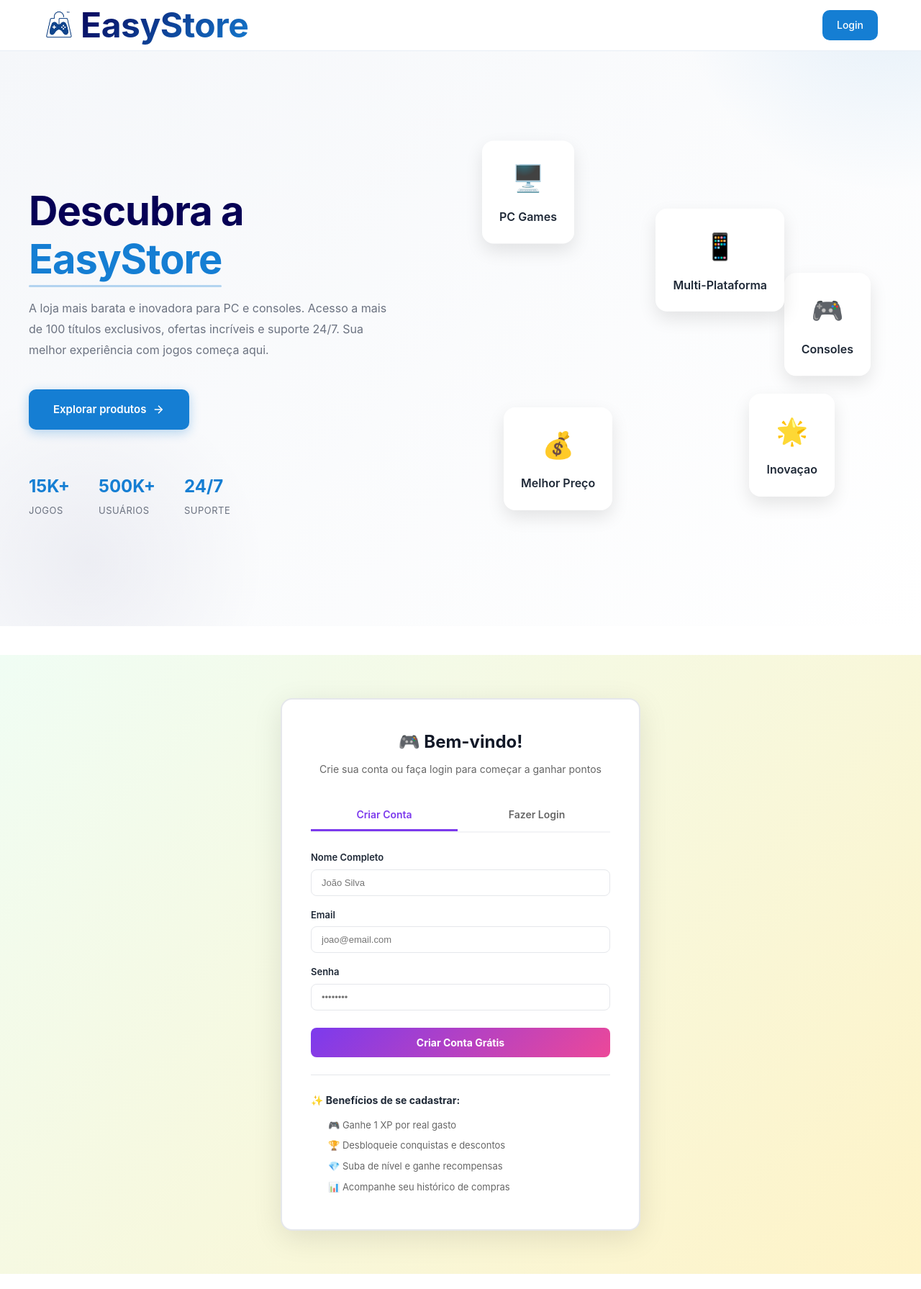
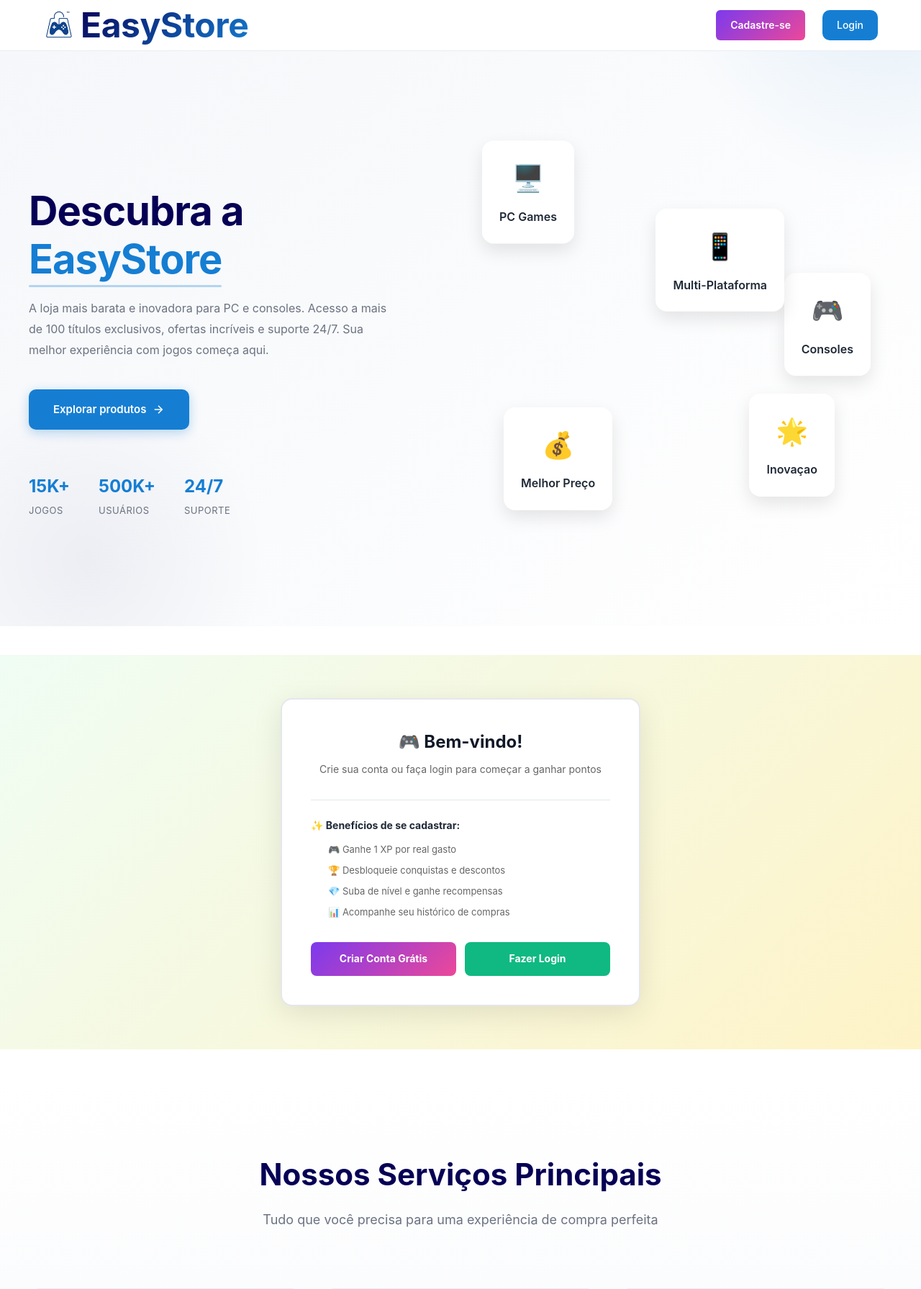
Before and after one commit to Easy-Store-Group/Gerenciamento-Estoque-Easy-Store, a FastAPI app: page / in a window 1280 px wide. Shown: the top 1791 px of the page at 72% size. Run offline with FastAPI, Linux system fonts and the light colour scheme.

Commit message:
feat: separate registration page with navbar button and clean homepage

```diff
--- a/app/templates/index.html
+++ b/app/templates/index.html
@@ -15,7 +15,8 @@
                 <span class="logo-text">EasyStore</span>
             </div>
             <div class="navbar-buttons">
-                <a href="/auth/login" class="nav-btn nav-signup">Login</a>
+                <a href="/auth/register" class="nav-btn nav-signup" style="background: linear-gradient(135deg, #7c3aed 0%, #ec4899 100%); color: white; padding: 10px 20px; border-radius: 6px; text-decoration: none; font-weight: 600;">Cadastre-se</a>
+                <a href="/auth/login" class="nav-btn nav-signup" style="margin-left: 12px;">Login</a>
             </div>
         </div>
     </nav>
@@ -95,41 +96,6 @@
                     <p>Crie sua conta ou faça login para começar a ganhar pontos</p>
                 </div>
 
-                <div class="auth-tabs">
-                    <button class="auth-tab active" onclick="switchTab('signup')">Criar Conta</button>
-                    <button class="auth-tab" onclick="switchTab('login')">Fazer Login</button>
-                </div>
-
-                <!-- Signup Form -->
-                <form id="signupForm" class="auth-form active" onsubmit="handleSignup(event)">
-                    <div class="form-group">
-                        <label>Nome Completo</label>
-                        <input type="text" id="signupName" required placeholder="João Silva">
-                    </div>
-                    <div class="form-group">
-                        <label>Email</label>
-                        <input type="email" id="signupEmail" required placeholder="joao@email.com">
-                    </div>
-                    <div class="form-group">
-                        <label>Senha</label>
-                        <input type="password" id="signupPassword" required placeholder="••••••••">
-                    </div>
-                    <button type="submit" class="btn-submit">Criar Conta Grátis</button>
-                </form>
-
-                <!-- Login Form -->
-                <form id="loginForm" class="auth-form" onsubmit="handleLogin(event)">
-                    <div class="form-group">
-                        <label>Email</label>
-                        <input type="email" id="loginEmail" required placeholder="seu@email.com">
-                    </div>
-                    <div class="form-group">
-                        <label>Senha</label>
-                        <input type="password" id="loginPassword" required placeholder="••••••••">
-                    </div>
-                    <button type="submit" class="btn-submit">Entrar</button>
-                </form>
-
                 <div class="auth-benefits">
                     <h3>✨ Benefícios de se cadastrar:</h3>
                     <ul>
@@ -138,6 +104,10 @@
                         <li>💎 Suba de nível e ganhe recompensas</li>
                         <li>📊 Acompanhe seu histórico de compras</li>
                     </ul>
+                    <div style="display: flex; gap: 12px; margin-top: 24px;">
+                        <a href="/auth/register" class="btn-submit" style="flex: 1; text-align: center; background: linear-gradient(135deg, #7c3aed 0%, #ec4899 100%);">Criar Conta Grátis</a>
+                        <a href="/auth/login" class="btn-submit" style="flex: 1; text-align: center; background: #10b981;">Fazer Login</a>
+                    </div>
                 </div>
             </div>
         </div>
@@ -179,85 +149,6 @@
             font-size: 14px;
         }
 
-        .auth-tabs {
-            display: flex;
-            gap: 8px;
-            margin-bottom: 24px;
-            border-bottom: 2px solid #f3f4f6;
-        }
-
-        .auth-tab {
-            flex: 1;
-            padding: 12px;
-            background: none;
-            border: none;
-            border-bottom: 3px solid transparent;
-            font-weight: 600;
-            cursor: pointer;
-            color: #666;
-            transition: all 0.3s;
-            font-size: 14px;
-        }
-
-        .auth-tab.active {
-            color: #7c3aed;
-            border-bottom-color: #7c3aed;
-        }
-
-        .auth-form {
-            display: none;
-        }
-
-        .auth-form.active {
-            display: block;
-        }
-
-        .form-group {
-            margin-bottom: 16px;
-        }
-
-        .form-group label {
-            display: block;
-            font-weight: 600;
-            margin-bottom: 6px;
-            color: #1f2937;
-            font-size: 13px;
-        }
-
-        .form-group input {
-            width: 100%;
-            padding: 10px 14px;
-            border: 1px solid #e5e7eb;
-            border-radius: 8px;
-            font-size: 13px;
-            transition: all 0.2s;
-        }
-
-        .form-group input:focus {
-            outline: none;
-            border-color: #7c3aed;
-            box-shadow: 0 0 0 3px rgba(124, 58, 237, 0.1);
-        }
-
-        .btn-submit {
-            width: 100%;
-            padding: 12px;
-            background: linear-gradient(135deg, #7c3aed 0%, #ec4899 100%);
-            color: white;
-            border: none;
-            border-radius: 8px;
-            font-weight: 700;
-            cursor: pointer;
-            font-size: 14px;
-            transition: all 0.3s;
-            margin-top: 8px;
-        }
-
-        .btn-submit:hover {
-            box-shadow: 0 8px 20px rgba(124, 58, 237, 0.4);
-            transform: translateY(-2px);
-        }
-
         .auth-benefits {
             margin-top: 24px;
             padding-top: 24px;
@@ -290,71 +181,30 @@
             width: 16px;
             height: 16px;
         }
+
+        .btn-submit {
+            padding: 12px;
+            background: linear-gradient(135deg, #7c3aed 0%, #ec4899 100%);
+            color: white;
+            border: none;
+            border-radius: 8px;
+            font-weight: 700;
+            cursor: pointer;
+            font-size: 14px;
+            transition: all 0.3s;
+            margin-top: 8px;
+            display: block;
+            text-decoration: none;
+        }
+
+        .btn-submit:hover {
+            box-shadow: 0 8px 20px rgba(124, 58, 237, 0.4);
+            transform: translateY(-2px);
+        }
     </style>
 
     <script>
-        function switchTab(tab) {
-            document.querySelectorAll('.auth-form').forEach(f => f.classList.remove('active'));
-            document.querySelectorAll('.auth-tab').forEach(t => t.classList.remove('active'));
-
-            if (tab === 'signup') {
-                document.getElementById('signupForm').classList.add('active');
-                document.querySelectorAll('.auth-tab')[0].classList.add('active');
-            } else {
-                document.getElementById('loginForm').classList.add('active');
-                document.querySelectorAll('.auth-tab')[1].classList.add('active');
-            }
-        }
-
-        async function handleSignup(event) {
-            event.preventDefault();
-            const nome = document.getElementById('signupName').value;
-            const email = document.getElementById('signupEmail').value;
-            const senha = document.getElementById('signupPassword').value;
-
-            try {
-                const response = await fetch('/auth/register', {
-                    method: 'POST',
-                    headers: { 'Content-Type': 'application/json' },
-                    body: JSON.stringify({ nome, email, senha })
-                });
-
-                if (response.ok) {
-                    alert('✅ Conta criada com sucesso! Faça login agora.');
-                    switchTab('login');
-                } else {
-                    const error = await response.json();
-                    alert('❌ Erro: ' + error.detail);
-                }
-            } catch (error) {
-                console.error('Erro:', error);
-                alert('Erro ao criar conta');
-            }
-        }
-
-        async function handleLogin(event) {
-            event.preventDefault();
-            const email = document.getElementById('loginEmail').value;
-            const senha = document.getElementById('loginPassword').value;
-
-            try {
-                const response = await fetch('/auth/login', {
-                    method: 'POST',
-                    headers: { 'Content-Type': 'application/json' },
-                    body: JSON.stringify({ email, senha })
-                });
-
-                if (response.ok) {
-                    alert('✅ Login realizado com sucesso!');
-                    window.location.href = '/perfil?id=' + (Math.random() * 100 | 0);
-                } else {
-                    alert('❌ Email ou senha inválidos');
-                }
-            } catch (error) {
-                console.error('Erro:', error);
-                alert('Erro ao fazer login');
-            }
-        }
+        // Placeholder para scripts futuros se necessário
     </script>
     </section>
 
```
Also changed, not shown: app/controllers/auth_controller.py (+9 -0 lines), app/templates/auth/register.html (added, +94 -0 lines).
